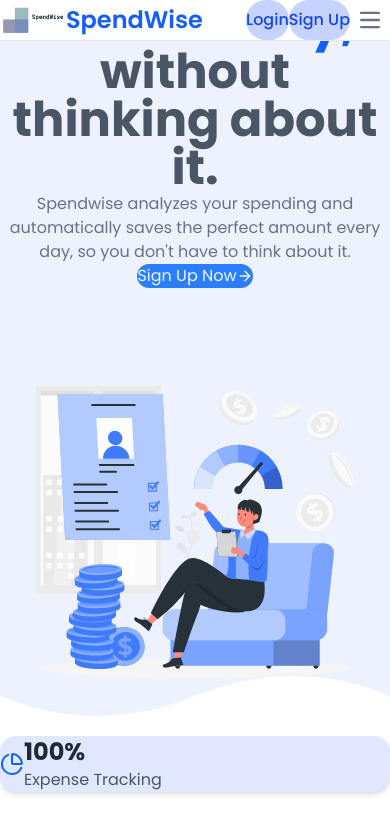
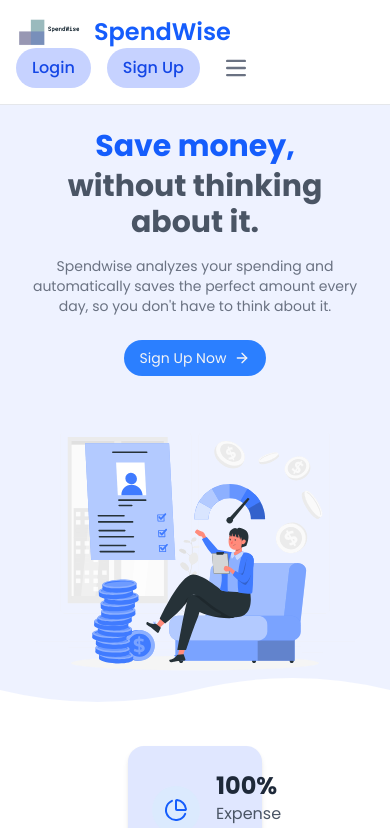
Before and after one commit to SonuThapaMagar/SpendWise, a React (Vite) app: page / in a window 390 px wide. Shown: the top 828 px of the page. Built offline with nearby package versions, Linux system fonts and the light colour scheme; data requests are answered from the project's data file.

Commit message:
Landing page changed

```diff
--- a/src/App.css
+++ b/src/App.css
@@ -1,21 +1,12 @@
+/* src/App.css */
 @import "tailwindcss";
 
 * {
     font-family: 'Poppins', sans-serif;
-    margin: 0; /* Reset default margins */
-    padding: 0; /* Reset default padding */
-    box-sizing: border-box; /* Ensure padding and borders are included in element dimensions */
 }
 
 body {
     font-family: 'Poppins', sans-serif;
-    margin: 0; /* Prevent default body margin */
-    overflow: hidden; /* Prevent body from scrolling */
-}
-
-/* Ensure the Sider background is white */
-.ant-layout .ant-layout-sider {
-    background: white !important;
 }
 
 /* Base menu item styles */
--- a/src/content/Content.jsx
+++ b/src/content/Content.jsx
@@ -10,29 +10,32 @@
   return (
     <div className="flex-grow">
       {/* Hero Section */}
-      <section className="relative py-20 px-20 overflow-hidden bg-indigo-50">
-        <div className="container relative mx-auto px-6">
-          <div className="grid grid-cols-1 md:grid-cols-2 gap-12 items-center mt-8">
+      <section className="relative py-8 md:py-20 px-4 sm:px-6 md:px-20 overflow-hidden bg-indigo-50">
+        <div className="container relative mx-auto max-w-7xl px-4 sm:px-6 lg:px-8">
+          <div className="grid grid-cols-1 md:grid-cols-2 gap-8 md:gap-12 items-center mt-6 md:mt-8">
             {/* Content */}
-            <div className="text-center md:text-left mx-8">
-              <h2 className="text-4xl text-gray-600 md:text-4xl font-bold text-blue mb-4 leading-tight">
-                <span className="block text-blue-600 text-5xl">Save money,</span>
-                <span className="block text-5xl mt-2">without thinking about it.</span>
+            <div className="text-center md:text-left mx-0 sm:mx-8 pt-6 sm:pt-8 md:pt-0">
+              <h2 className="text-2xl sm:text-3xl md:text-4xl lg:text-5xl font-bold text-gray-600 mb-4 sm:mb-6 leading-tight">
+                <span className="block text-blue-600 text-3xl sm:text-4xl mt-12 md:text-5xl lg:text-6xl">
+                  Save money,
+                </span>
+                <span className="block text-3xl sm:text-4xl md:text-5xl lg:text-6xl mt-1 sm:mt-2">
+                  without thinking about it.
+                </span>
               </h2>
-              <p className="text-gray-500 text-md mb-8 max-w-lg">
+              <p className="text-gray-500 text-sm sm:text-base md:text-lg mb-6 sm:mb-8 max-w-md sm:max-w-lg mx-auto md:mx-0">
                 Spendwise analyzes your spending and automatically saves the
                 perfect amount every day, so you don't have to think about it.
               </p>
               <div className="flex justify-center md:justify-start">
-                <button className="bg-blue-500 text-gray-100 px-4 py-2 rounded-full hover:bg-blue-600 transition duration-300 font-sm flex items-center justify-center">
+                <button className="bg-blue-500 text-gray-100 px-4 py-2 sm:px-6 sm:py-3 rounded-full hover:bg-blue-600 transition duration-300 text-sm sm:text-base flex items-center justify-center whitespace-nowrap">
                   Sign Up Now <ArrowRight className="ml-2 h-4 w-4" />
                 </button>
               </div>
             </div>
-
             {/* Image */}
-            <div className="flex justify-center">
-              <div className="relative w-full max-w-md h-[400px] rounded-xl overflow-hidden">
+            <div className="flex justify-center mt-6 md:mt-0">
+              <div className="relative w-full max-w-xs sm:max-w-sm md:max-w-md h-[250px] sm:h-[300px] md:h-[400px] rounded-xl overflow-hidden">
                 <img
                   src={Landing}
                   alt="Savings Illustration"
@@ -46,7 +49,7 @@
         {/* Wave Divider at the Bottom of Hero Section */}
         <div className="absolute bottom-0 left-0 w-full overflow-hidden leading-[0]">
           <svg
-            className="relative block w-full h-20"
+            className="relative block w-full h-12 sm:h-16 md:h-20"
             data-name="Layer 1"
             xmlns="http://www.w3.org/2000/svg"
             viewBox="0 0 1200 120"
@@ -60,6 +63,7 @@
         </div>
       </section>
 
+      {/* Ensure imported components are responsive in their own files */}
       <Cards />
       <About />
       <Services />
--- /dev/null
+++ b/src/pages/Admin/AdminDashboard.css
@@ -0,0 +1,43 @@
+.admin-dashboard-container {
+  height: 100vh; /* Full viewport height */
+  display: flex;
+  flex-direction: column;
+  padding: 20px;
+  box-sizing: border-box; /* Include padding in height calculation */
+}
+
+.dashboard-section {
+  flex: 0 0 auto; /* Don’t grow or shrink unless specified */
+}
+
+.cards-section {
+  margin-bottom: 20px;
+}
+
+.trends-section {
+  flex: 1; /* Take up remaining space */
+  display: flex;
+  flex-direction: column;
+}
+
+.section-title {
+  margin-bottom: 16px;
+}
+
+.trends-section .ant-row {
+  flex: 1; /* Row takes up remaining space in trends-section */
+  width: 100%;
+}
+
+.trends-section .ant-col {
+  display: flex;
+  justify-content: center; /* Center charts horizontally */
+  align-items: center; /* Center charts vertically */
+}
+
+.chart-container {
+  width: all;
+  width: 100%;
+  height: 100%; /* Fill the column height */
+  max-width: 500px; /* Consistent max width */
+}
--- a/src/pages/Admin/AdminDashboard.jsx
+++ b/src/pages/Admin/AdminDashboard.jsx
@@ -1,14 +1,40 @@
-import React from "react";
-import { Card, Col, Row, Typography, Button, Space } from "antd";
-import AdminCards from "./adminComponents/AdminCards";
-const { Title, Text } = Typography;
+import React from 'react';
+import { Row, Col, Divider } from 'antd';
+import AdminCards from './/adminComponents/AdminCards';
+import ExpenseTrends from './ExpenseTrends';
+import CategoryBreakdown from './CategoryBreakdown';
+import './AdminDashboard.css';
 
 const AdminDashboard = () => {
   return (
     <div className="admin-dashboard-container">
-      <AdminCards />
+      {/* Section 1: Summary Cards */}
+      <div className="dashboard-section cards-section">
+        <AdminCards
+          totalUsers={42}
+          totalExpenses={12500}
+          totalBudgets={15000}
+        />
+      </div>
+
+      <Divider className="section-divider" />
+
+      {/* Section 2: Expense Trends */}
+      <div className="dashboard-section trends-section">
+        <h2 className="section-title">Expense Analysis</h2>
+        <Row gutter={[24, 24]}>
+          <Col xs={24} lg={16}>
+            <ExpenseTrends />
+          </Col>
+          <Col xs={24} lg={8}>
+            <CategoryBreakdown />
+          </Col>
+        </Row>
+      </div>
+
+      {/* Add more sections as needed */}
     </div>
   );
 };
 
-export default AdminDashboard;
+export default AdminDashboard
--- /dev/null
+++ b/src/pages/Admin/CategoryBreakdown.jsx
@@ -0,0 +1,39 @@
+import React from 'react';
+import { PieChart, Pie, Cell, Tooltip, Legend } from 'recharts';
+import { Card } from 'antd';
+
+const CategoryBreakdown = () => {
+  const data = [
+    { name: 'Food', value: 500 },
+    { name: 'Rent', value: 800 },
+    { name: 'Utilities', value: 300 },
+  ];
+  const COLORS = ['#0088FE', '#00C49F', '#FFBB28'];
+
+  return (
+    <div className="chart-container">
+      <Card title="Category Breakdown">
+        <PieChart width={500} height={300}>
+          <Pie
+            data={data}
+            dataKey="value"
+            nameKey="name"
+            cx="50%"
+            cy="50%"
+            outerRadius={80}
+            fill="#8884d8"
+            label
+          >
+            {data.map((entry, index) => (
+              <Cell key={`cell-${index}`} fill={COLORS[index % COLORS.length]} />
+            ))}
+          </Pie>
+          <Tooltip />
+          <Legend />
+        </PieChart>
+      </Card>
+    </div>
+  );
+};
+
+export default CategoryBreakdown;
--- /dev/null
+++ b/src/pages/Admin/ExpenseTrends.jsx
@@ -0,0 +1,26 @@
+import React from 'react';
+import { BarChart, Bar, XAxis, YAxis, CartesianGrid, Tooltip, Legend } from 'recharts';
+
+const ExpenseTrends = () => {
+  const data = [
+    { month: 'Jan', expenses: 1200 },
+    { month: 'Feb', expenses: 1500 },
+    { month: 'Mar', expenses: 1300 },
+  ];
+
+  return (
+    <div className="chart-container">
+      <h3>Expense Trends</h3>
+      <BarChart width={500} height={300} data={data}>
+        <CartesianGrid strokeDasharray="3 3" />
+        <XAxis dataKey="month" />
+        <YAxis />
+        <Tooltip />
+        <Legend />
+        <Bar dataKey="expenses" fill="#8884d8" />
+      </BarChart>
+    </div>
+  );
+};
+
+export default ExpenseTrends;
```
Also changed, not shown: src/pages/Admin/ExpenseOverview.jsx (deleted).
